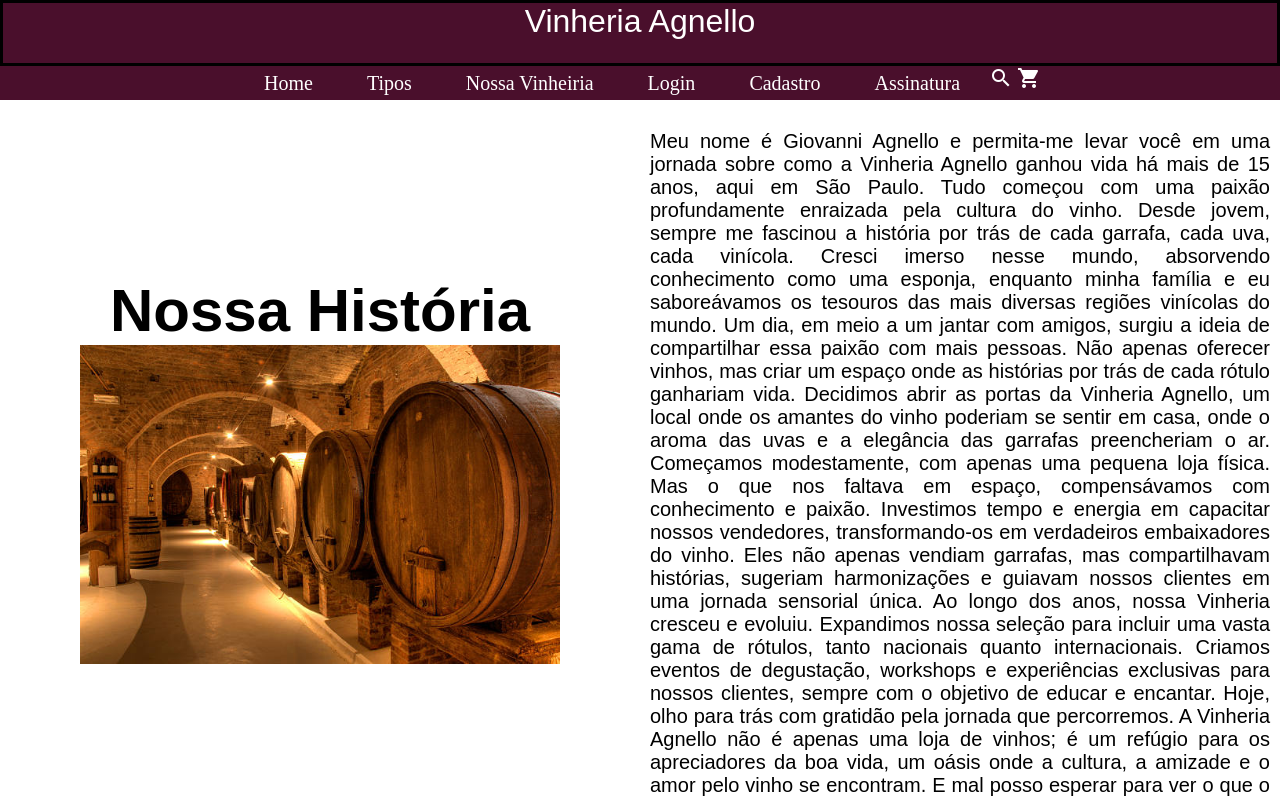
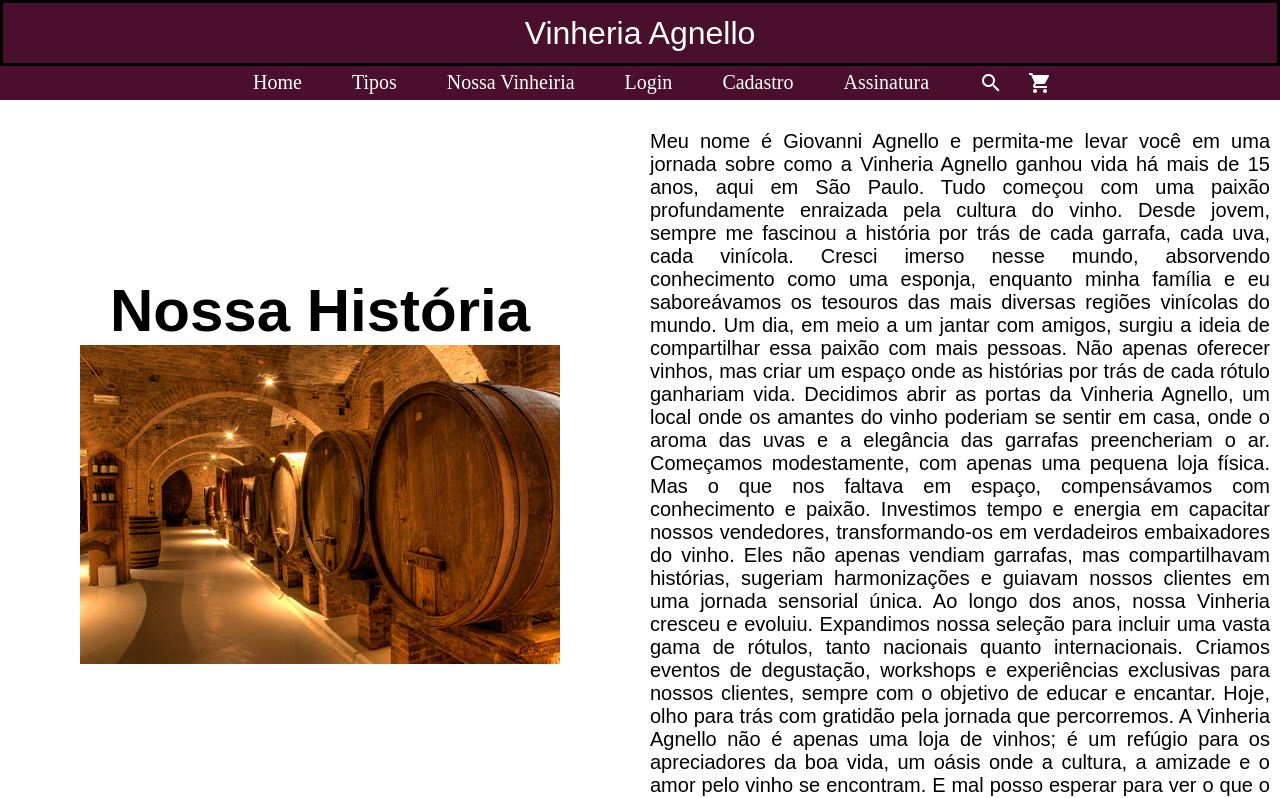
Before and after one commit to devsilasz/WebDevCP, a plain HTML site: page nossaVinheria.html in a window 1280 px wide. Shown: the top 798 px of the page. Drawn offline with Linux system fonts and the light colour scheme.

```diff
--- a/css/assinatura.css
+++ b/css/assinatura.css
@@ -31,14 +31,14 @@ header{
 
 a{
     color: white;
-    margin: 7px 25px 0 25px;
+    margin: 5px 25px 0 25px;
     font-size: 20px;
     text-decoration: none;
 }
 
 i{
     color: white;
-    margin: 7px 0 0 25px;
+    margin: 5px 0 0 25px;
 }
 /* header */
 
--- a/css/nossaVinheria.css
+++ b/css/nossaVinheria.css
@@ -4,16 +4,23 @@
 }
 
 /* header */
+.titulo{
+    height: 60%;
+    border: 3px solid black;
+    display: flex;
+    justify-content: center;
+    align-items: center;
+}
+
 .nome{
     font-family:sans-serif;
     font-size: 2em;
     color: white;
-
 }
 
-.titulo{
-    height: 60%;
-    border: 3px solid black;
+.opcoes{
+    display: flex;
+    justify-content: center;
 }
 
 header{
@@ -23,13 +30,14 @@ header{
 
 a{
     color: white;
-    margin: 25px;
+    margin: 5px 25px 0 25px;
     font-size: 20px;
     text-decoration: none;
 }
 
 i{
     color: white;
+    margin: 5px 0 0 25px;
 }
 /* header */
 
--- a/nossaVinheria.html
+++ b/nossaVinheria.html
@@ -13,11 +13,10 @@
     <header>
 
         <div class="titulo">
-                <center><p class="nome">Vinheria Agnello</p></center>
+                <p class="nome">Vinheria Agnello</p>
         </div>
 
         <nav class="opcoes">
-            <center>
                 <a href="index.html">Home</a>
                 <a>Tipos</a>
                 <a href="nossaVinheria.html">Nossa Vinheiria</a>
@@ -26,7 +25,6 @@
                 <a href="assinatura.html">Assinatura</a>
                 <i class="material-icons">search</i>
                 <i class="material-icons">shopping_cart</i>
-            </center>
         </nav>
 
     </header>
```
Also changed, not shown: assinatura.html (+1 -1 lines), css/style.css (+7 -0 lines), imgs/vinhosM.jpeg (added).
